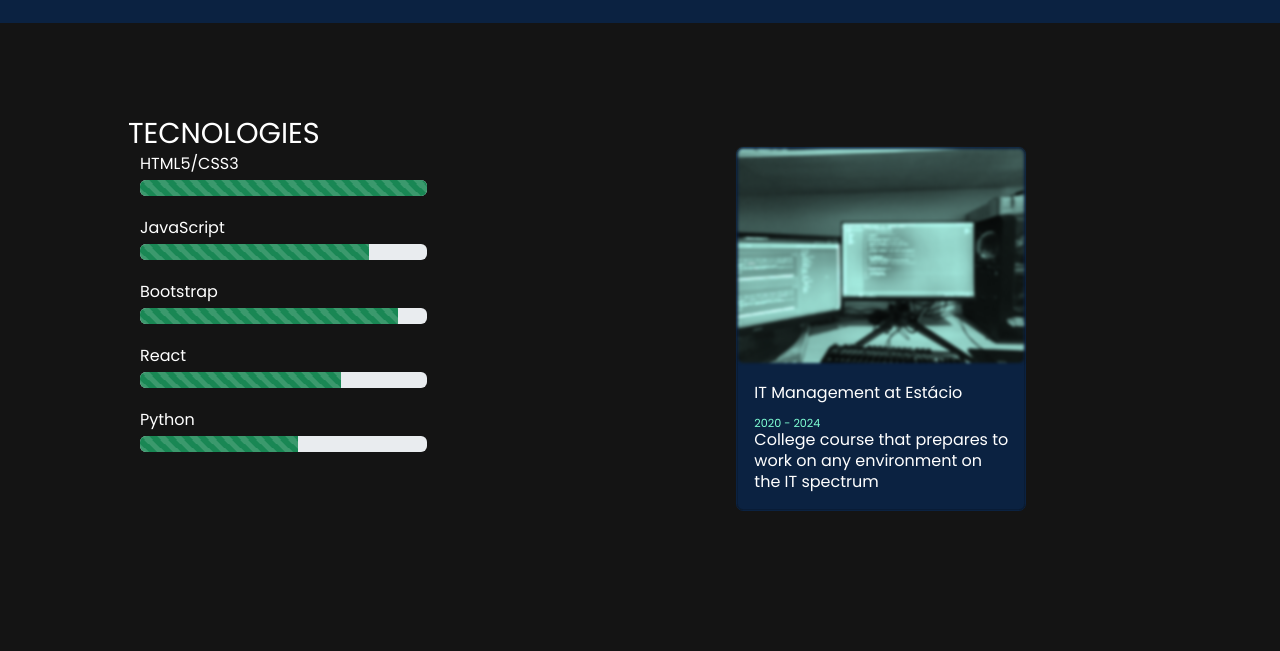
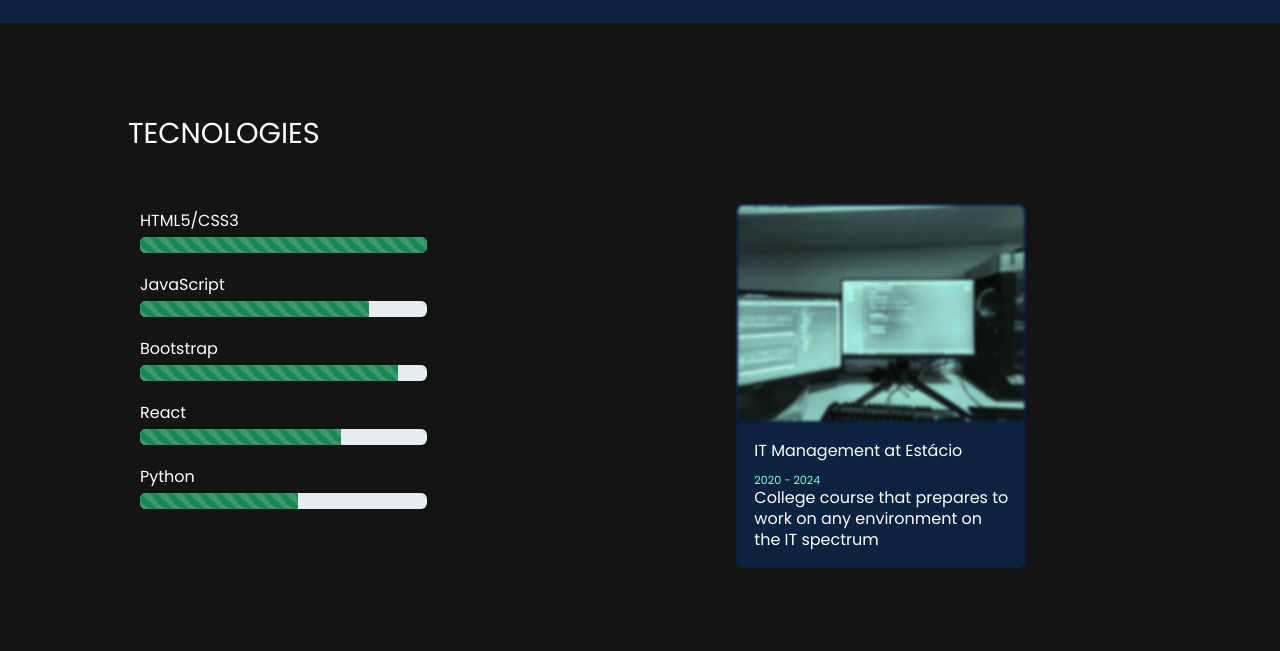
Before and after one commit to Eduardo-Griesang/portfolio, a plain HTML site: page index.html in a window 1280 px wide. Shown: the part 1030-1681 px from the top of the page. Drawn offline with nearby package versions, Linux system fonts and the light colour scheme.

Commit message:
title fixed

```diff
--- a/index.html
+++ b/index.html
@@ -62,7 +62,7 @@
 
         <section class="tecnologies" id="tecnologies">
 
-            <h1 class="title">Tecnologies</h1>
+            <h1 class="title2">Tecnologies</h1>
 
             <div class="container">
                 <div class="row tecnologies-center">
@@ -119,7 +119,7 @@
 
         <section class="projects" id="projects">
 
-            <h1 class="title">Projects</h1>
+            <h1 class="title2">Projects</h1>
 
             <div class="projects-wrapper">
                 <div class="card college-card projects-cards">
--- a/style/main.css
+++ b/style/main.css
@@ -23,6 +23,14 @@ body::-webkit-scrollbar-track{
 body::-webkit-scrollbar-thumb{
     background: aquamarine;
     border-radius: 23px;
+}
+
+.title2{
+    color: var(--white);
+    text-transform: uppercase;
+    font-family: 'Poppins', sans-serif;
+    font-size: 1.8em;
+    padding-bottom: 2em;
 }
 
 .bloob{
```
